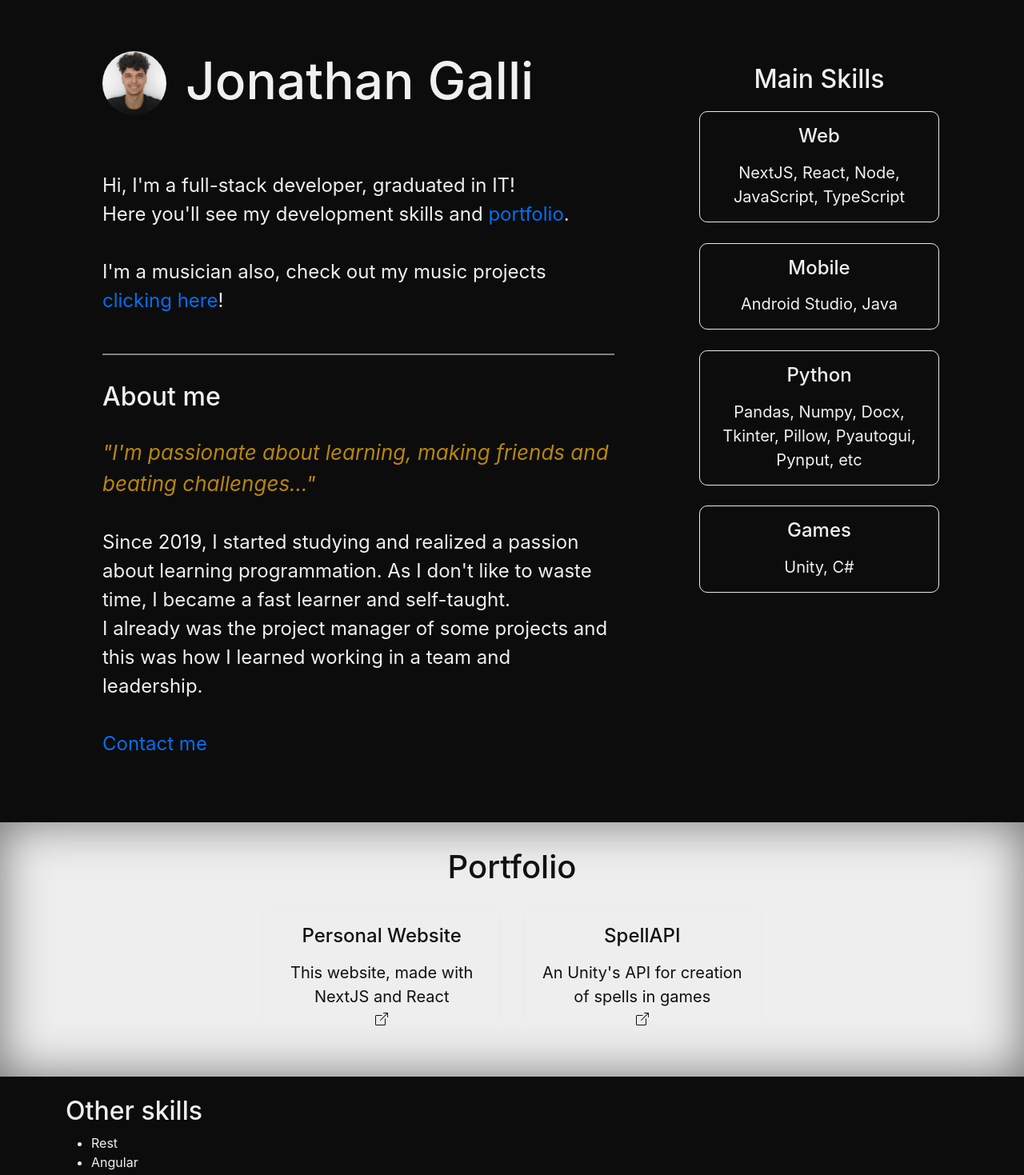
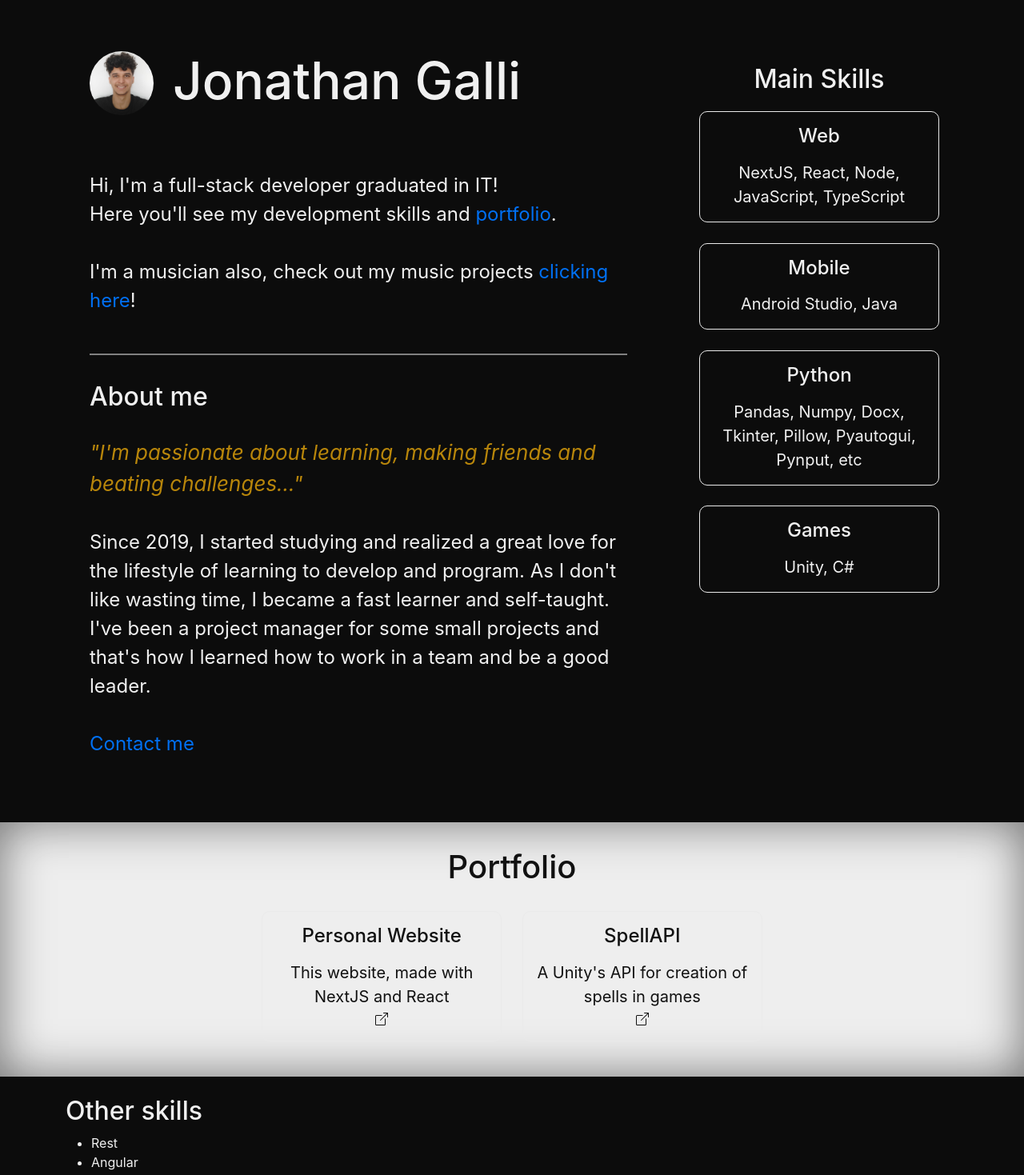
Before and after one commit to JhowBR/personal-website, a Next.js app: page / in a window 1280 px wide. Shown: the top 1469 px of the page at 80% size. Built offline with nearby package versions, Linux system fonts and the light colour scheme.

Commit message:
Meta tags and Favicon added, text corretion, style improvements

```diff
--- a/pages/index.tsx
+++ b/pages/index.tsx
@@ -12,7 +12,11 @@ const Home: NextPage = () => {
     <div>
       <Head>
         <title>Jonathan Galli</title>
-        <meta name="description" content="Generated by create next app" />
+        <meta charSet="UTF-8" />
+        <meta name="keywords" content="Jonathan, Ribeiro, Galli, Portfolio, Web, Developer, Development, NextJS, React, TypeScript, JavaScript, HTML, CSS, Unity, SpellAPI, Spell, Game, API" />
+        <meta name="description" content="The Jonathan Galli's portfolio website." />
+        <meta name="author" content="Jonathan Galli" />
+        <meta name="viewport" content="width=device-width, initial-scale=1.0" />
         <link rel="icon" href="/favicon.ico" />
       </Head>
 
@@ -29,7 +33,7 @@ const Home: NextPage = () => {
 
             <section>
               <p className={styles.description}>
-                Hi, I'm a full-stack developer, graduated in IT!
+                Hi, I'm a full-stack developer graduated in IT!
                 <br />
                 Here you'll see my development skills and <Link href={'#portfolio'}><a>portfolio</a></Link>.
                 <br />
@@ -47,10 +51,10 @@ const Home: NextPage = () => {
               }}>"I'm passionate about learning, making friends and beating challenges..."</span>
               <br />
               <br />
-              Since 2019, I started studying and realized a passion about learning programmation. As I don't like to waste time,
-              I became a fast learner and self-taught.
+              Since 2019, I started studying and realized a great love for the lifestyle of learning to develop and program.
+              As I don't like wasting time, I became a fast learner and self-taught.
               <br />
-              I already was the project manager of some projects and this was how I learned working in a team and leadership.
+              I've been a project manager for some small projects and that's how I learned how to work in a team and be a good leader.
               <br />
               <br />
               <Link href={'#footer'}><a>Contact me</a></Link>
@@ -74,14 +78,13 @@ const Home: NextPage = () => {
         <h1>Portfolio</h1>
           <div className={styles.grid}>
             <Card href='/' name='Personal Website' description="This website, made with NextJS and React" />
-            <Card href='spellapi' name='SpellAPI' description="An Unity's API for creation of spells in games" />
+            <Card href='spellapi' name='SpellAPI' description="A Unity's API for creation of spells in games" />
           </div>
       </div>
 
       <div className="container">
         <h2 style={{marginTop:'24px'}}>Other skills</h2>
         <ul>
-
             <li>Rest</li>
             <li>Angular</li>
             <li>HTML</li>
--- a/styles/Home.module.css
+++ b/styles/Home.module.css
@@ -21,7 +21,7 @@
 .main {
   min-height: 100vh;
   width: 60%;
-  padding: 4rem 4rem;
+  padding: 4rem 3rem;
   display: flex;
   flex-direction: column;
 }
```
Also changed, not shown: pages/spellapi/introduction.tsx (+4 -4 lines), 1 other file (tests, documents, lock files or other folders).
